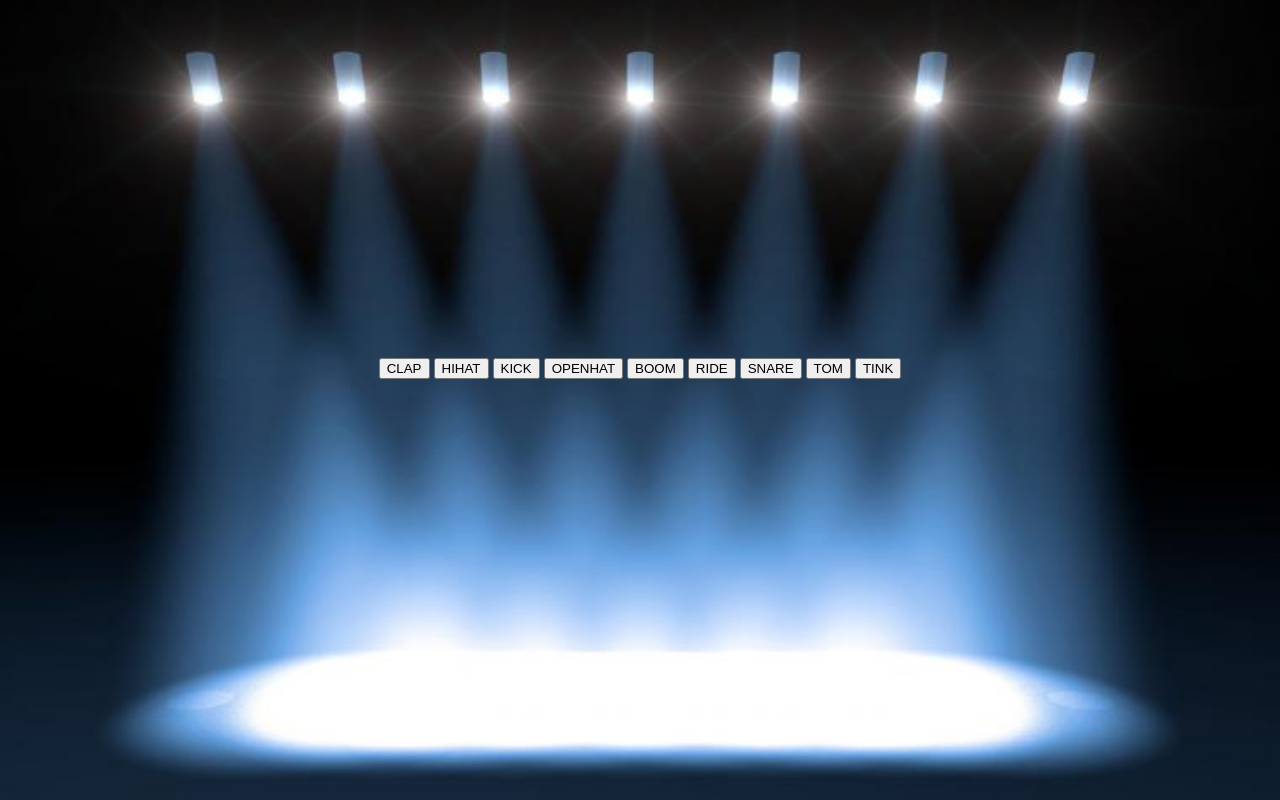
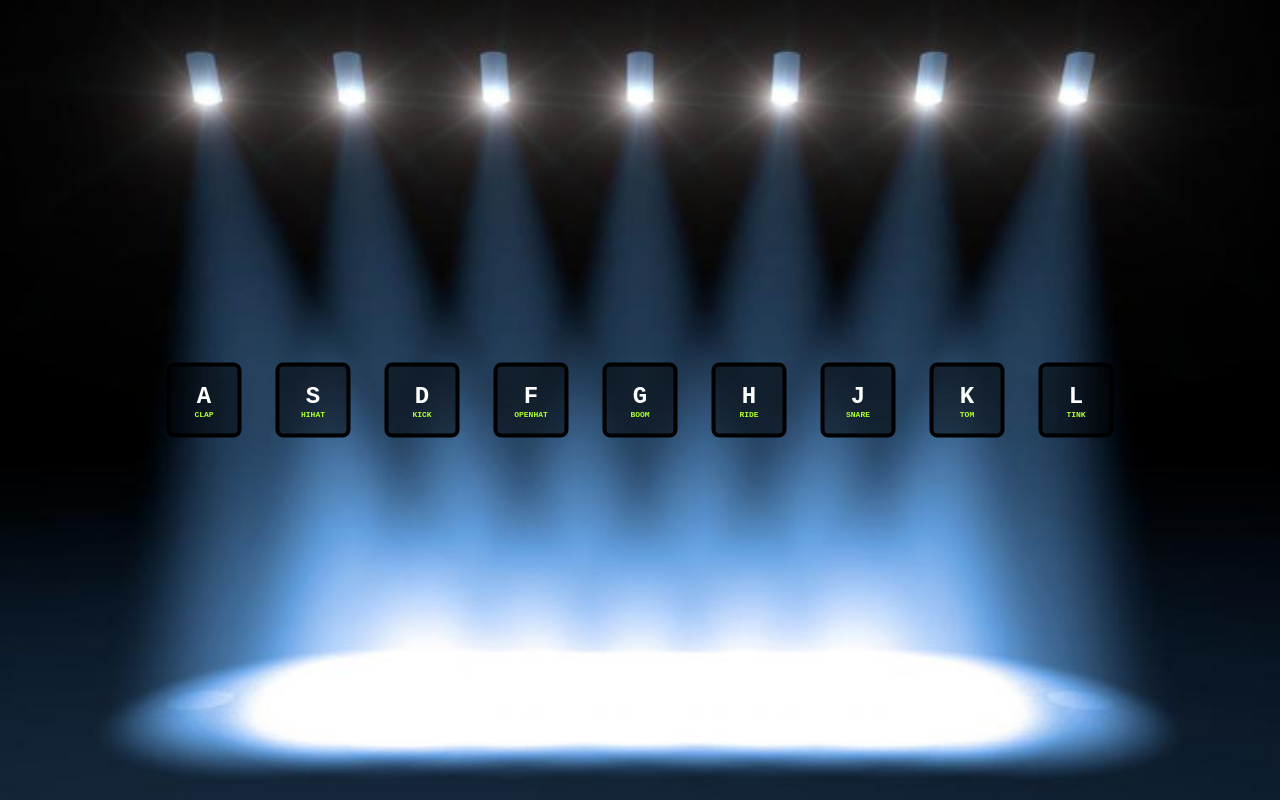
Before and after one commit to Gob-Bob/drum-kit, a plain HTML site: page index.html in a window 1280 px wide. Drawn offline with Linux system fonts and the light colour scheme.

Commit message:
Style buttons & add sounds

```diff
--- a/index.html
+++ b/index.html
@@ -9,15 +9,42 @@
 </head>
 <body>
     <div id="container">
-        <button id="1">CLAP</button>
-        <button id="2">HIHAT</button>
-        <button id="3">KICK</button>
-        <button id="4">OPENHAT</button>
-        <button id="5">BOOM</button>
-        <button id="6">RIDE</button>
-        <button id="7">SNARE</button>
-        <button id="8">TOM</button>
-        <button id="9">TINK</button>
+        <button id="1">
+            <div class="buttonLetter">A</div>
+            <div class="buttonText">CLAP</div>
+        </button>
+        <button id="2">
+            <div class="buttonLetter">S</div>
+            <div class="buttonText">HIHAT</div>
+        </button>
+        <button id="3">
+            <div class="buttonLetter">D</div>
+            <div class="buttonText">KICK</div>
+        </button>
+        <button id="4">
+            <div class="buttonLetter">F</div>
+            <div class="buttonText">OPENHAT</div>
+        </button>
+        <button id="5">
+            <div class="buttonLetter">G</div>
+            <div class="buttonText">BOOM</div>
+        </button>
+        <button id="6">
+            <div class="buttonLetter">H</div>
+            <div class="buttonText">RIDE</div>
+        </button>
+        <button id="7">
+            <div class="buttonLetter">J</div>
+            <div class="buttonText">SNARE</div>
+        </button>
+        <button id="8">
+            <div class="buttonLetter">K</div>
+            <div class="buttonText">TOM</div>
+        </button>
+        <button id="9">
+            <div class="buttonLetter">L</div>
+            <div class="buttonText">TINK</div>
+        </button>
     </div>
     <script src="javascript.js"></script>
 </body>
--- a/style.css
+++ b/style.css
@@ -1,8 +1,35 @@
 body {
     background: url('background.jpg') no-repeat center fixed;
     background-size: 100% 100%;
-    display: flex;
-    align-items: center;
-    justify-content: center;
-    padding: 350px;
+    white-space: nowrap;
 }
+
+#container {
+    position: fixed;
+    top: 50%;
+    left: 50%;
+    transform: translate(-50%, -50%);
+}
+
+button {
+    width: 75px;
+    height: 75px;
+    margin: 15px;
+    border: 4px solid black;
+    cursor: pointer;
+    background-color: rgba(0, 0, 0, 0.5);
+    border-radius: 8px;
+}
+
+.buttonLetter {
+    font-size: x-large;
+    font-weight: bold;
+    color: white;
+    font-family: 'Courier New', Courier, monospace
+}
+.buttonText {
+    font-size: 8px;
+    font-weight: bold;
+    color: greenyellow;
+    font-family: 'Courier New', Courier, monospace
+}
```
Also changed, not shown: 9 other files.
